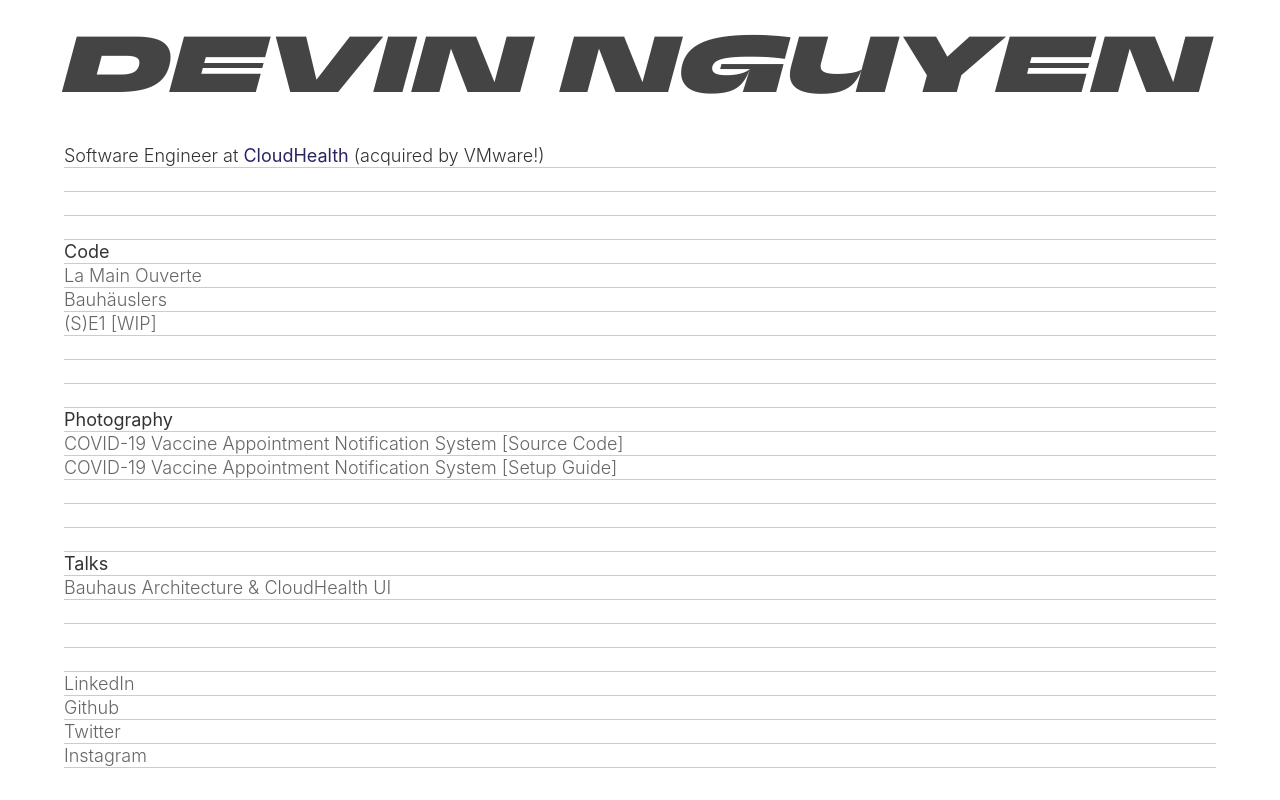
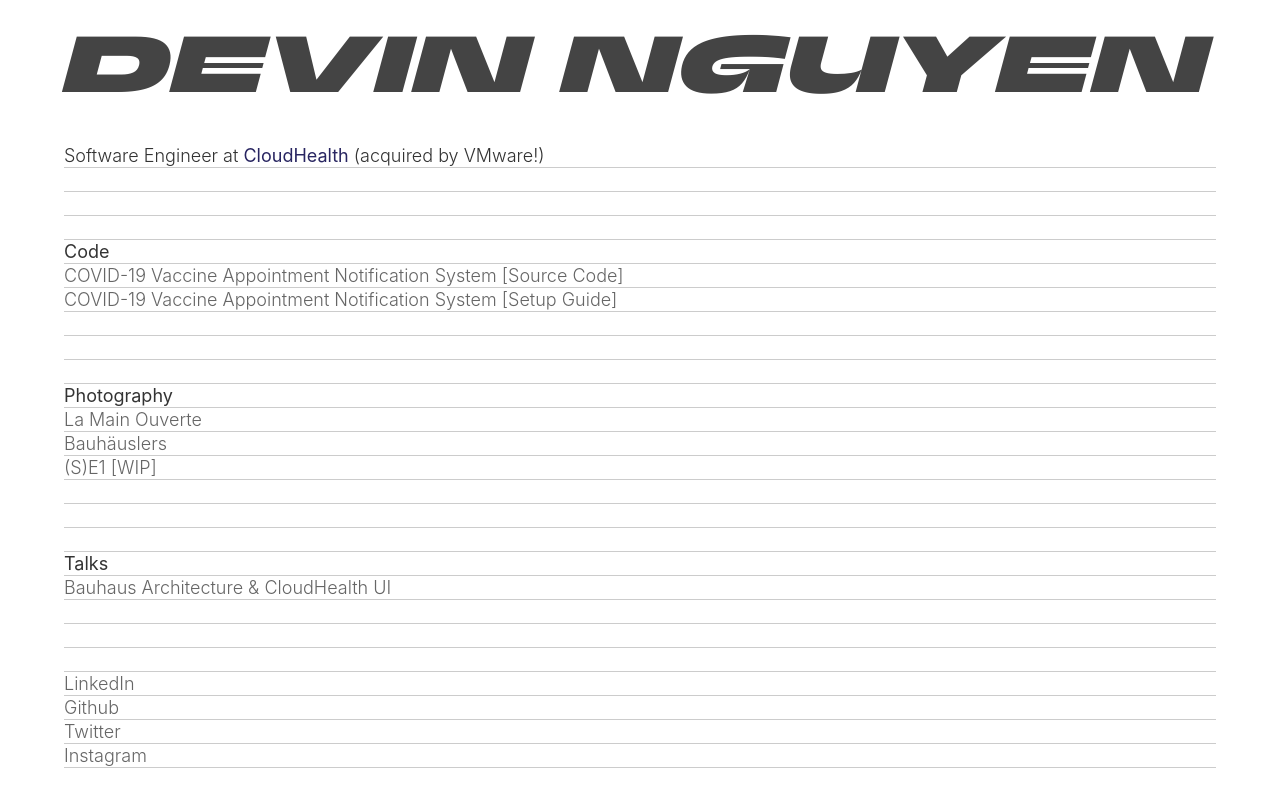
Before and after one commit to devin2712/ddxdevin, a Next.js app: page / in a window 1280 px wide. Shown: the top 800 px of the page. Built offline with nearby package versions, Linux system fonts and the light colour scheme.

Commit message:
Update index.tsx

```diff
--- a/pages/index.tsx
+++ b/pages/index.tsx
@@ -28,16 +28,17 @@ export default function Home() {
           <LinkList
             title="Code"
             links={[
+              { url: "https://github.com/devin2712/covid-notify", title: "COVID-19 Vaccine Appointment Notification System [Source Code]" },
+              { url: "https://github.com/devin2712/covid-notify", title: "COVID-19 Vaccine Appointment Notification System [Setup Guide]" },
+            ]}
+          />
+
+          <LinkList
+            title="Photography"
+            links={[
               { url: "/la-main-ouverte", title: "La Main Ouverte" },
               { url: "/bauhauslers", title: "Bauhäuslers" },
               { url: "/se1", title: "(S)E1 [WIP]" },
-            ]}
-          />
-          <LinkList
-            title="Photography"
-            links={[
-              { url: "https://github.com/devin2712/covid-notify", title: "COVID-19 Vaccine Appointment Notification System [Source Code]" },
-              { url: "https://github.com/devin2712/covid-notify", title: "COVID-19 Vaccine Appointment Notification System [Setup Guide]" },
             ]}
           />
           <LinkList
```
